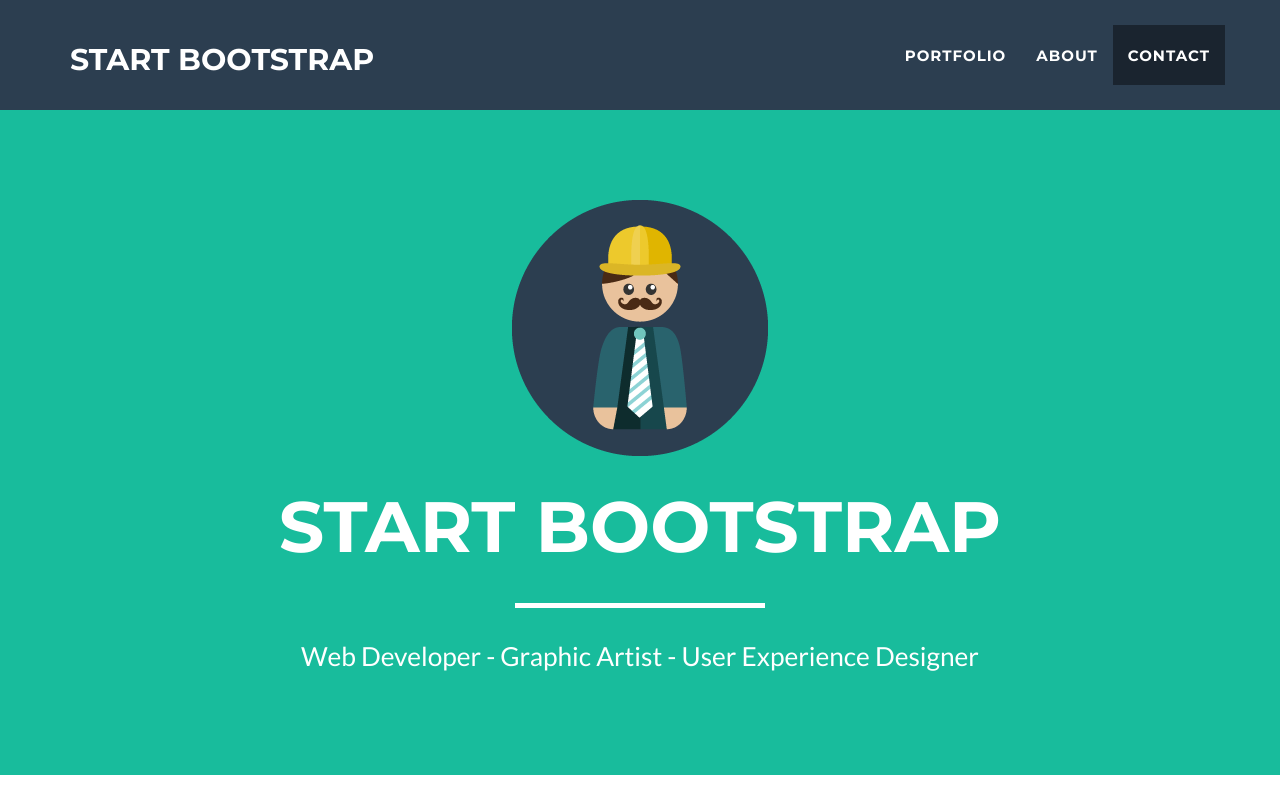
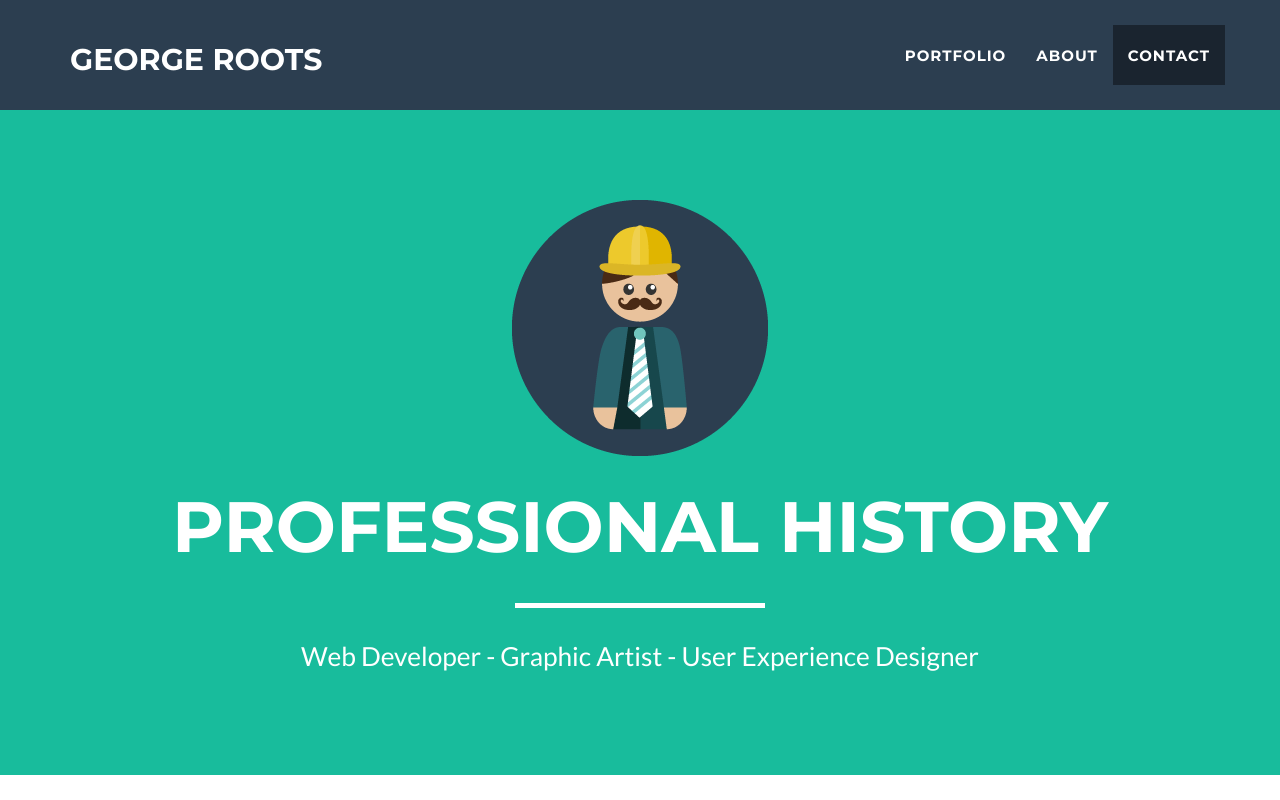
Before and after one commit to groots/groots.github.io, a plain HTML site: page index.html in a window 1280 px wide. Shown: the top 800 px of the page. Drawn offline with nearby package versions, Linux system fonts and the light colour scheme.

Commit message:
Updating With theme

```diff
--- a/index.html
+++ b/index.html
@@ -9,7 +9,7 @@
     <meta name="description" content="">
     <meta name="author" content="">
 
-    <title>Freelancer - Start Bootstrap Theme</title>
+    <title>George Roots Professional Web Developer</title>
 
     <!-- Bootstrap Core CSS - Uses Bootswatch Flatly Theme: http://bootswatch.com/flatly/ -->
     <link href="css/bootstrap.min.css" rel="stylesheet">
@@ -44,7 +44,7 @@
                     <span class="icon-bar"></span>
                     <span class="icon-bar"></span>
                 </button>
-                <a class="navbar-brand" href="#page-top">Start Bootstrap</a>
+                <a class="navbar-brand" href="#page-top">George Roots</a>
             </div>
 
             <!-- Collect the nav links, forms, and other content for toggling -->
@@ -76,7 +76,7 @@
                 <div class="col-lg-12">
                     <img class="img-responsive" src="img/profile.png" alt="">
                     <div class="intro-text">
-                        <span class="name">Start Bootstrap</span>
+                        <span class="name">Professional History</span>
                         <hr class="star-light">
                         <span class="skills">Web Developer - Graphic Artist - User Experience Designer</span>
                     </div>
```
